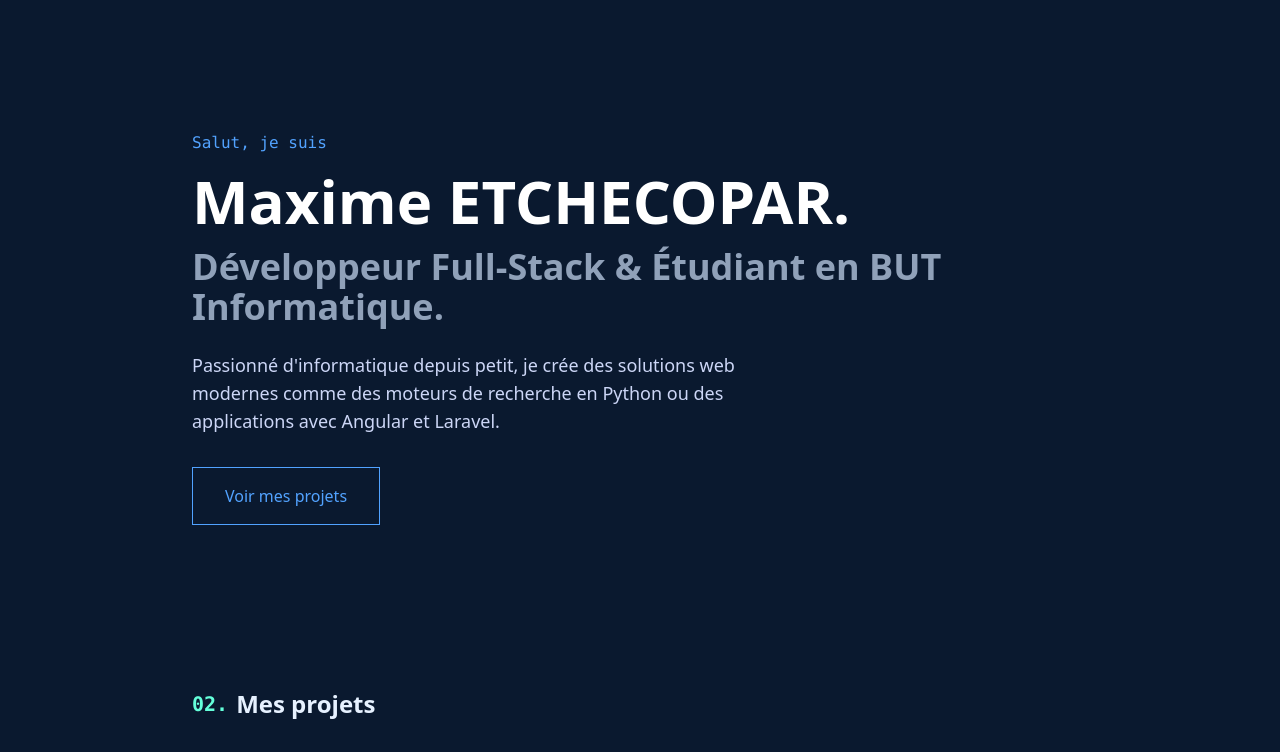
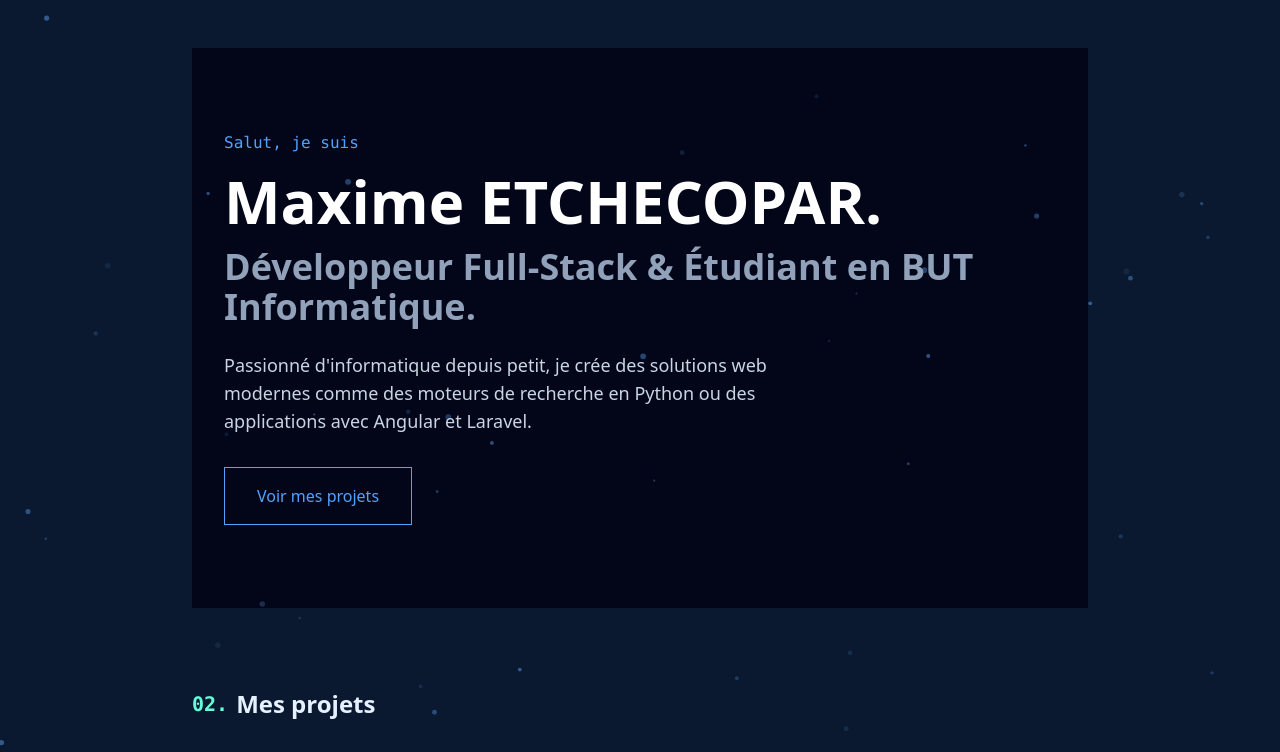
Before and after one commit to MaximeETCHECOPAR/portfolio-maxime, a React (Vite) app: page / in a window 1280 px wide. Shown: the top 752 px of the page. Built offline with nearby package versions, Linux system fonts and the light colour scheme.

Commit message:
ajout des animations particules

```diff
--- a/src/component/Hero.jsx
+++ b/src/component/Hero.jsx
@@ -1,18 +1,81 @@
+import { useEffect, useState } from "react";
+import Particles, { initParticlesEngine } from "@tsparticles/react";
+import { loadSlim } from "@tsparticles/slim";
+
 export default function Hero() {
+  const [init, setInit] = useState(false);
+
+  // 1. Initialisation du moteur de particules
+  useEffect(() => {
+    initParticlesEngine(async (engine) => {
+      await loadSlim(engine);
+    }).then(() => {
+      setInit(true);
+    });
+  }, []);
+
   return (
-    <section className="min-h-[70vh] flex flex-col justify-center">
+    // On ajoute 'relative' et on s'assure que la section prend toute la largeur
+    <section className="relative min-h-[70vh] w-full flex flex-col justify-center overflow-hidden bg-slate-950 px-8">
+
+      {/* 2. Le composant Particles avec des options simplifiées pour tester */}
+      {init && (
+        <Particles
+          id="tsparticles"
+          // Important : s'assurer que le canvas prend toute la place
+          className="absolute inset-0 z-0"
+          options={{
+            fpsLimit: 60,
+            interactivity: {
+              events: {
+                onHover: { enable: true, mode: "repulse" }, // Effet au survol
+              },
+            },
+            particles: {
+              color: { value: "#60a5fa" },
+              links: {
+                enable: false, // Désactivé pour n'avoir que des points comme sur ta photo
+              },
+              move: {
+                enable: true,
+                speed: 0.8,
+                direction: "none",
+                random: true,
+                straight: false,
+                outModes: { default: "out" },
+              },
+              number: {
+                density: { enable: true, area: 800 },
+                value: 100, // Nombre de points
+              },
+              opacity: {
+                value: { min: 0.1, max: 0.5 },
+              },
+              shape: { type: "circle" },
+              size: {
+                value: { min: 1, max: 3 },
+              },
+            },
+            detectRetina: true,
+          }}
+        />
+      )}
+
+      {/* 3. Ton contenu avec un z-index supérieur pour passer devant */}
+      <div className="relative z-10">
         <p className="text-blue-400 font-mono mb-4">Salut, je suis</p>
         <h1 className="text-6xl font-bold text-white mb-4">Maxime ETCHECOPAR.</h1>
         <h2 className="text-4xl font-semibold text-slate-400 mb-6">
           Développeur Full-Stack & Étudiant en BUT Informatique.
         </h2>
-      <p className="max-w-xl text-lg mb-8">
+        <p className="max-w-xl text-lg text-slate-300 mb-8">
           Passionné d'informatique depuis petit, je crée des solutions web modernes
           comme des moteurs de recherche en Python ou des applications avec Angular et Laravel.
         </p>
-      <a href="#contact" className="w-fit px-8 py-4 border border-blue-400 text-blue-400 hover:bg-blue-400/10 transition-colors">
+        <a href="#contact" className="inline-block px-8 py-4 border border-blue-400 text-blue-400 hover:bg-blue-400/10 transition-colors">
           Voir mes projets
         </a>
+      </div>
     </section>
   );
 }
--- a/src/index.css
+++ b/src/index.css
@@ -131,3 +131,40 @@ body {
   --sidebar-border: oklch(1 0 0 / 10%);
   --sidebar-ring: oklch(0.556 0 0);
 }
+/* Effet d'assombrissement progressif des cartes du dessous */
+.project-card-sticky {
+  transition: transform 0.3s ease-out;
+}
+
+/* La carte qui est "dessous" devient plus sombre et s'écrase légèrement */
+.project-card-sticky:not(:last-child) {
+  margin-bottom: 5rem;
+}
+
+/* Animation au scroll : nécessite un navigateur moderne */
+@supports (view-timeline-name: --stack) {
+  .project-card-sticky {
+    view-timeline-name: --stack;
+    view-timeline-axis: block;
+    animation: linear scale-down both;
+    animation-timeline: --stack;
+    animation-range: exit 0% exit 100%;
+  }
+
+  @keyframes scale-down {
+    to {
+      transform: scale(0.9) translateY(-20px);
+      opacity: 0.5;
+      filter: blur(2px);
+    }
+  }
+}
+
+/* Scrollbar invisible mais fonctionnelle pour un look plus "App" */
+body::-webkit-scrollbar {
+  display: none;
+}
+body {
+  -ms-overflow-style: none;
+  scrollbar-width: none;
+}
```
Lines whose indentation alone changed are shown as unchanged.
